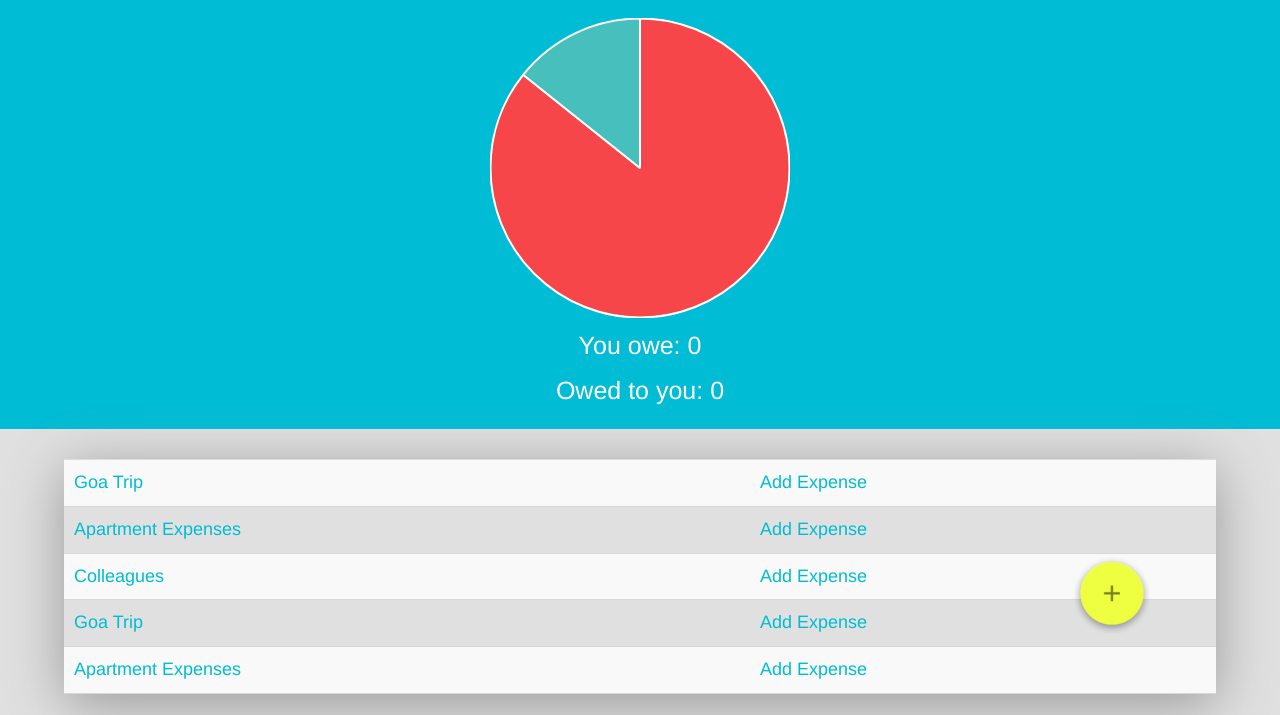
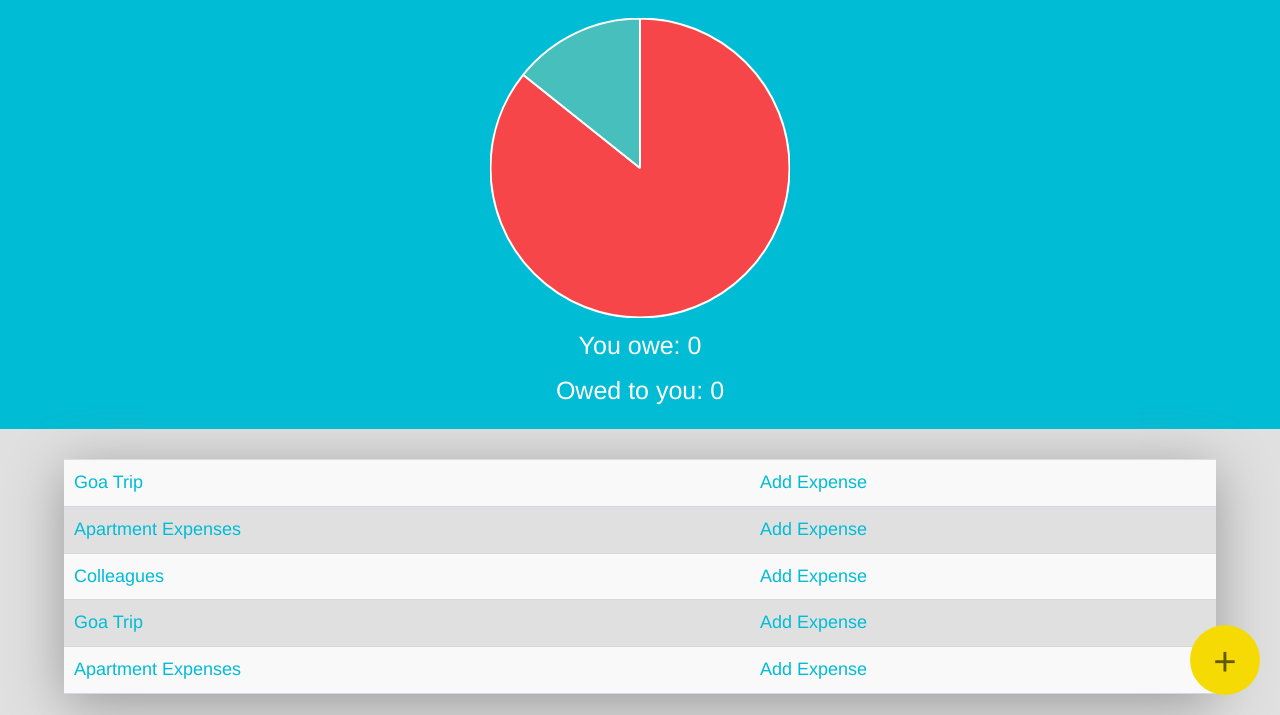
Before and after one commit to rohan-mishra-sf/moneysplitin-client, a plain HTML site: page index.html in a window 1280 px wide. Shown: the part 85-800 px from the top of the page. Drawn offline with Linux system fonts and the light colour scheme.

Commit message:
committed for pages

```diff
--- a/css/app.css
+++ b/css/app.css
@@ -140,7 +140,14 @@
     color: #333;
     font-size: 18px;
 }
-.expense .plus a, .friends .plus a{
+.active .plus{
+    bottom: 20px;
+    right: 20px;
+    position: absolute;
+    color: #333;
+    font-size: 18px;
+}
+.expense .plus a, .friends .plus a, .active .plus a{
     background: #00bcd5;
     color: #015f6b;
     padding: 10px;
@@ -172,6 +179,19 @@
 .friends .plus a{
     background: #ff5353;
     color: #7e2827;
+}
+
+.active .plus a{
+    background: #f5db03;
+    color: #625802;
+}
+
+.active .plus a:hover{
+    text-decoration: none;
+}
+
+.active .plus a:focus{
+    text-decoration: none;
 }
 
 .nav-tabs{
@@ -259,6 +279,10 @@
     font-size: 18px;
 }
 
+.table td a{
+    color: #00bcd5;
+}
+
 .nav-tabs > li > a{
     background: #fff !important;
     border: 0 !important;
--- a/index.html
+++ b/index.html
@@ -80,33 +80,39 @@
                 <div class="table-responsive events-table">
                     <table class="table table-condensed table-striped">
                         <tr>
-                            <td>Goa Trip</td>
-                            <td>Add Expense</td>
+                            <td><a href="#">Goa Trip</a></td>
+                            <td><a href="#">Add Expense</a></td>
                         </tr>
                         <tr>
-                            <td>Apartment Expenses</td>
-                            <td>Add Expense</td>
+                            <td><a href="#">Apartment Expenses</a></td>
+                            <td><a href="#">Add Expense</a></td>
                         </tr>
                         <tr>
-                            <td>Colleagues</td>
-                            <td>Add Expense</td>
+                            <td><a href="#">Colleagues</a></td>
+                            <td><a href="#">Add Expense</a></td>
                         </tr>
                         <tr>
-                            <td>Goa Trip</td>
-                            <td>Add Expense</td>
+                            <td><a href="#">Goa Trip</a></td>
+                            <td><a href="#">Add Expense</a></td>
                         </tr>
                         <tr>
-                            <td>Apartment Expenses</td>
-                            <td>Add Expense</td>
+                            <td><a href="#">Apartment Expenses</a></td>
+                            <td><a href="#">Add Expense</a></td>
                         </tr>
 
                     </table>
                 </div>
             </div>
         </div>
-        <div class="hover-button" id="addNewEvent">
-            <a href="#" data-toggle="modal" data-target="#myModal"><img src="img/add_icon_event.png" /></a>
+
+        <div class="active">
+            <div class="plus">
+
+            <a href="#"  data-toggle="modal" data-target="#myModal">+</a>
+            </div>
         </div>
+
+
     </div>
 
     <div class="modal fade" id="myModal" tabindex="-1" role="dialog" aria-labelledby="myModalLabel" aria-hidden="true">
@@ -114,7 +120,7 @@
             <div class="modal-content">
                 <div class="modal-body">
                     <div class="text-center">
-                        <h1>ADD EXPENSES</h1>
+                        <h1>ADD EVENT</h1>
                         <input type="text" value="" placeholder="Create New Event">
                     </div>
                 </div>
```
